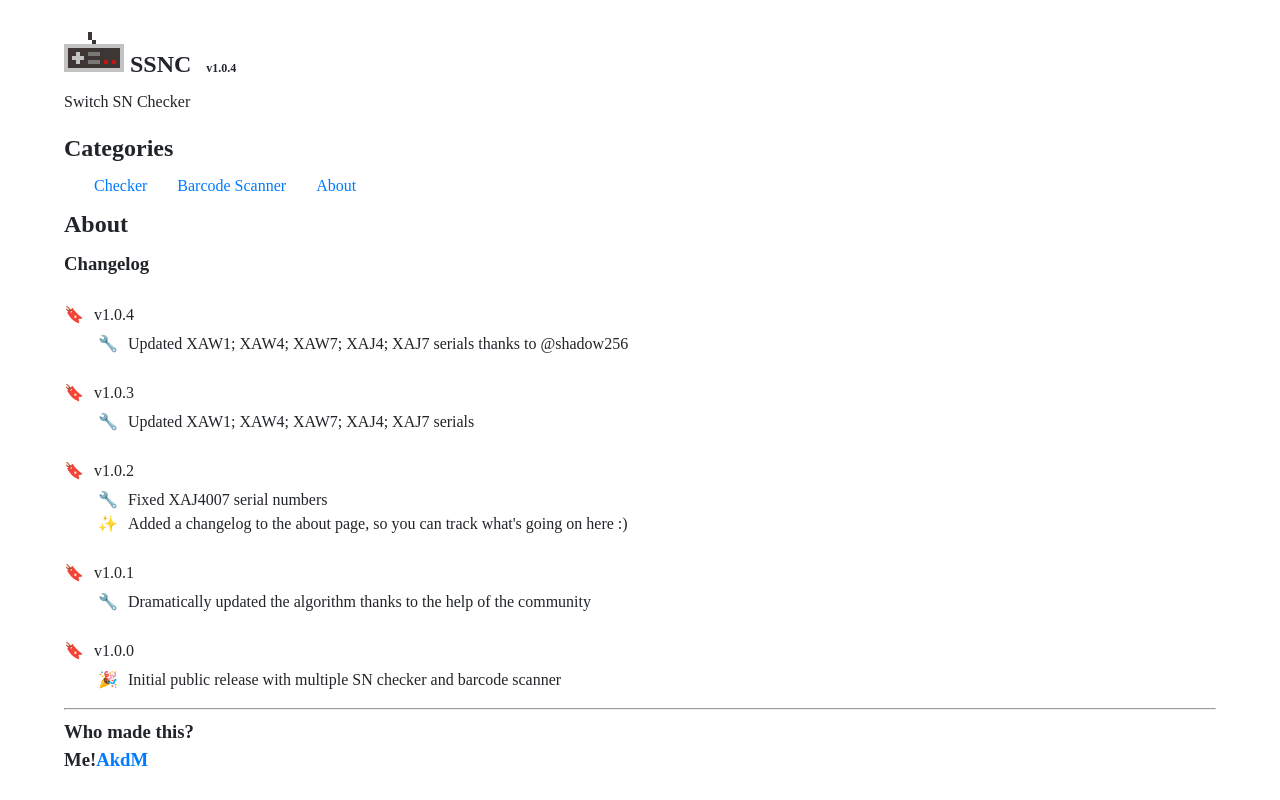
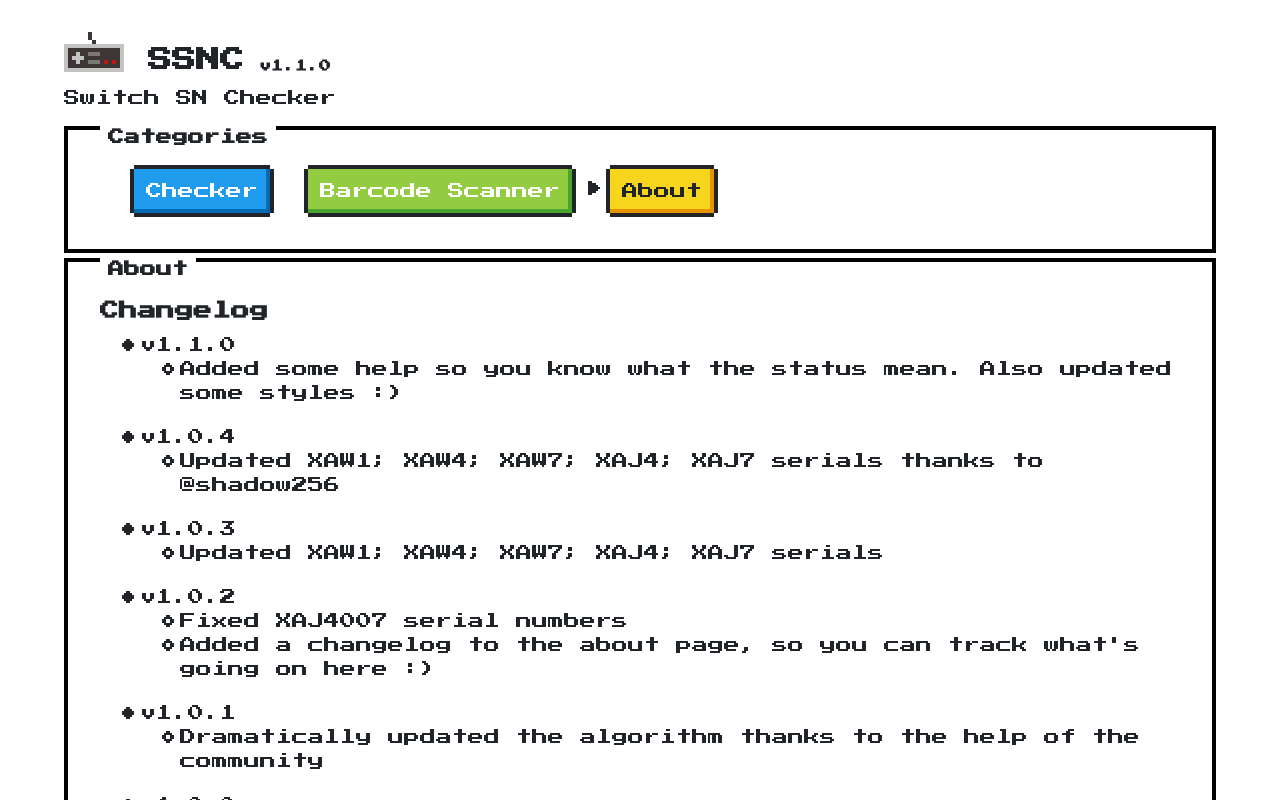
Before and after one commit to AkdM/ssnc, a Nuxt app: page /about in a window 1280 px wide. Shown: the top 800 px of the page. Built offline with nearby package versions, Linux system fonts and the light colour scheme.

Commit message:
1.1.0 — Updated nes.css and added help section

```diff
--- /dev/null
+++ b/components/caption.vue
@@ -0,0 +1,93 @@
+<template lang="pug">
+  section
+    button.nes-btn.is-primary(type="button" @click="showModal()") What does it mean?
+    dialog.nes-dialog.is-rounded(ref="caption")
+      form(method="dialog")
+        p.title {{ modalTitle }}
+        ul.nes-list.captions
+          li(v-for="caption in captions" :class="caption.title")
+            span.title {{caption.title}}:
+            span.explanation {{caption.explanation}}
+        menu.dialog-menu
+          button.nes-btn.is-primary OK thanks!
+      </form>
+</template>
+
+<script>
+export default {
+  data() {
+    return {
+      modalTitle: 'Help',
+      captions: [
+        {
+          title: 'incorrect',
+          explanation: 'The serial number is at least 10 characters long.'
+        },
+        {
+          title: 'safe',
+          explanation:
+            'The serial number range has been reported as "safe". It means that Nintendo Switch is vulnerable to the Fusée Gelée exploit.'
+        },
+        {
+          title: 'warning',
+          explanation:
+            'The serial number range has mixed reports of working and not working exploit. That means the Nintendo Switch may NOT be vulnerable to the Fusée Gelée exploit.'
+        },
+        {
+          title: 'patched',
+          explanation:
+            'The serial number range has clearly been reported that the Nintendo Switch IS NOT vulnerable to the Fusée Gelée exploit.'
+        }
+      ]
+    }
+  },
+  methods: {
+    showModal() {
+      if (this.$refs.caption) {
+        this.$refs.caption.showModal()
+      }
+    }
+  }
+}
+</script>
+
+<style lang="stylus" scoped>
+  section {
+    width: 100%;
+    text-align: center;
+    margin: 10px 0;
+  }
+  ul.captions {
+    text-align: left;
+    li {
+      margin: 10px 0;
+      &.safe {
+        > span.title {
+          background-color: #23d160
+        }
+      }
+
+      &.warning {
+        > span.title {
+          background-color: #ffdd57
+        }
+      }
+
+      &.patched {
+        > span.title {
+          background-color: #ff3860
+        }
+      }
+
+      &.incorrect {
+        > span.title {
+          background-color: #209cee
+        }
+      }
+      > span.title {
+        font-weight: bold;
+        padding: 5px;
+      }
+    }
+  }
+</style>
--- a/layouts/default.vue
+++ b/layouts/default.vue
@@ -1,5 +1,5 @@
 <template lang="pug">
-  section
+  section.container
     header
       h1
         i.nes-logo
@@ -7,23 +7,23 @@
         span.small v{{version}}
       p Switch SN Checker
     main
-      section.container.with-title.is-mobile-centered.categories
+      section.nes-container.with-title.is-mobile-centered.categories
         h2.title Categories
         section
           label
-            input.radio(type='radio' name='category' :checked='currentPage == "checker"')
+            input.nes-radio(type='radio' name='category' :checked='currentPage == "checker"')
             span
-              nuxt-link.btn.is-primary(to='/') Checker
+              nuxt-link.nes-btn.is-primary(to='/') Checker
 
           label
-            input.radio(type='radio' name='category' :checked='currentPage == "scanner"')
+            input.nes-radio(type='radio' name='category' :checked='currentPage == "scanner"')
             span
-              nuxt-link.btn.is-success(to='/scanner') Barcode Scanner
+              nuxt-link.nes-btn.is-success(to='/scanner') Barcode Scanner
 
           label
-            input.radio(type='radio' name='category' :checked='currentPage == "about"')
+            input.nes-radio(type='radio' name='category' :checked='currentPage == "about"')
             span
-              nuxt-link.btn.is-warning(to='/about') About
+              nuxt-link.nes-btn.is-warning(to='/about') About
 
       nuxt
     footer
@@ -49,6 +49,12 @@
 
 
 <style lang="stylus">
+@import url('https://fonts.googleapis.com/css?family=Press+Start+2P');
+
+html, body, pre, code, kbd, samp {
+  font-family: "Press Start 2P"
+}
+
 body {
   padding: 0 2rem
   margin: 2rem
@@ -62,6 +68,10 @@
     }
   }
 
+  .nes-container {
+    margin-top: 5px;
+  }
+
   input, textarea {
     &:focus {
       outline: none
@@ -73,7 +83,7 @@
   }
 
   a {
-    &.btn {
+    &.nes-btn {
       text-decoration: none
     }
   }
@@ -85,10 +95,10 @@
     }
   }
 
-  .table {
+  table {
     table-layout: fixed
-    background-color: #fff
     width: 100%;
+    border-width: 0 !important;
 
     &.is-centered th {
       text-align: center
--- a/package.json
+++ b/package.json
@@ -1,6 +1,6 @@
 {
   "name": "ssnc",
-  "version": "1.0.4",
+  "version": "1.1.0",
   "description": "Switch Serial Number Checker",
   "author": "AkdM",
   "private": true,
@@ -15,7 +15,7 @@
   "dependencies": {
     "cross-env": "^5.2.0",
     "nuxt": "^2.0.0",
-    "nes.css": "^0.0.2",
+    "nes.css": "^2.1.1",
     "quagga": "^0.12.1"
   },
   "devDependencies": {
--- a/pages/about.vue
+++ b/pages/about.vue
@@ -1,27 +1,30 @@
 <template lang="pug">
   section.about
-    section.container.with-title
+    section.nes-container.with-title
       h2.title About
 
       h3 Changelog
 
-      ul.changelog
+      ul.nes-list.is-disc.changelog
+        li.version v1.1.0
+          ul.nes-list.is-circle.changes
+            li Added some help so you know what the status mean. Also updated some styles :)
         li.version v1.0.4
-          ul.changes
-            li.bugfix Updated XAW1; XAW4; XAW7; XAJ4; XAJ7 serials thanks to @shadow256
+          ul.nes-list.is-circle.changes
+            li Updated XAW1; XAW4; XAW7; XAJ4; XAJ7 serials thanks to @shadow256
         li.version v1.0.3
-          ul.changes
-            li.bugfix Updated XAW1; XAW4; XAW7; XAJ4; XAJ7 serials
+          ul.nes-list.is-circle.changes
+            li Updated XAW1; XAW4; XAW7; XAJ4; XAJ7 serials
         li.version v1.0.2
-          ul.changes
-            li.bugfix Fixed XAJ4007 serial numbers
-            li.feature Added a changelog to the about page, so you can track what's going on here :)
+          ul.nes-list.is-circle.changes
+            li Fixed XAJ4007 serial numbers
+            li Added a changelog to the about page, so you can track what's going on here :)
         li.version v1.0.1
-          ul.changes
-            li.bugfix Dramatically updated the algorithm thanks to the help of the community
+          ul.nes-list.is-circle.changes
+            li Dramatically updated the algorithm thanks to the help of the community
         li.version v1.0.0
-          ul.changes
-            li.initial Initial public release with multiple SN checker and barcode scanner
+          ul.nes-list.is-circle.changes
+            li Initial public release with multiple SN checker and barcode scanner
 
       hr
 
@@ -47,50 +50,14 @@
 </script>
 
 <style lang="stylus">
-ul {
-  &.changelog, &.changes {
-    list-style: none;
-    margin-left: 0;
-    padding-left: 0;
-  }
-  &.changes {
-    padding-left: 18px;
-    margin-top: 5px;
-  }
-
-  li {
-    &:before {
-      padding-right: 10px;
-    }
-
-    &.version {
+  ul.nes-list {
+    li {
+      &.version {
+        margin-bottom: 20px;
+      }
       &:before {
-        content: '🔖';
-      }
-
-      margin-top: 25px;
-    }
-
-    &.feature {
-      &:before {
-        content: '✨';
+        top: 4px !important;
       }
     }
-
-    &.bugfix {
-      &:before {
-        content: '🔧';
-      }
-    }
-
-    &.initial {
-      &:before {
-        content: '🎉';
-      }
-    }
-
-    padding-left: 1em;
-    text-indent: -1em;
   }
-}
 </style>
--- a/pages/checker.vue
+++ b/pages/checker.vue
@@ -1,18 +1,21 @@
 <template lang="pug">
   section.checker
-    section.container.with-title
+    section.nes-container.with-title
       h2.title Checker
 
       p Input your serials in the text box
 
-      textarea.input(
+      textarea.nes-textarea(
         placeholder="Enter S/Ns"
         @input="batchCheck($event.target.value)"
       )
-    section.container.with-title(v-if='checkedSerials')
+
+    section.nes-container.with-title(v-if='checkedSerials')
       h2.title Checked Serials
 
-      table.table.is-bordered.is-centered
+      Caption
+
+      table.nes-table.nes-table-responsive.is-bordered.is-centered
         thead
           tr
             th Serial
@@ -22,11 +25,16 @@
 </template>
 
 <script>
+import Caption from '~/components/caption'
+
 export default {
   head() {
     return {
       title: 'Checker'
     }
+  },
+  components: {
+    Caption
   },
   data() {
     return {
--- a/pages/scanner.vue
+++ b/pages/scanner.vue
@@ -1,6 +1,6 @@
 <template lang="pug">
   section.scanner
-    section.container.with-title
+    section.nes-container.with-title
       h2.title Scanner
 
       p Choose images to check their serial numbers
@@ -12,10 +12,12 @@
         multiple
       )
 
-    section.container.with-title(v-if='checkedSerialsOutput')
+    section.nes-container.with-title(v-if='checkedSerialsOutput')
       h2.title Checked Serials
 
-      table.table.is-bordered.is-centered
+      Caption
+
+      table.nes-table.is-bordered.is-centered
         thead
           tr
             th Serial
@@ -24,6 +26,7 @@
 </template>
 
 <script>
+import Caption from '~/components/caption'
 import Quagga from 'quagga'
 
 export default {
@@ -31,6 +34,9 @@
     return {
       title: 'Scanner'
     }
+  },
+  components: {
+    Caption
   },
   data() {
     return {
```
Also changed, not shown: 6 other files (tests, documents, lock files or other folders).
